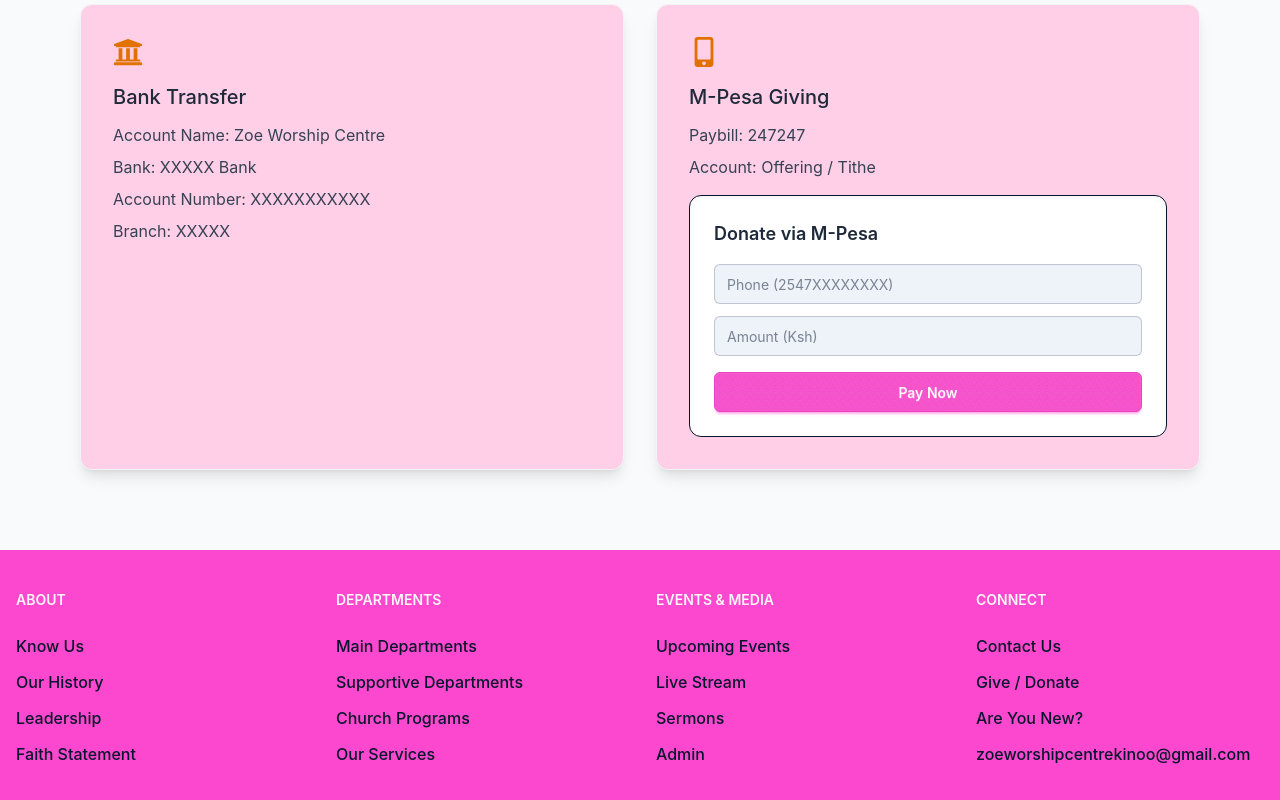
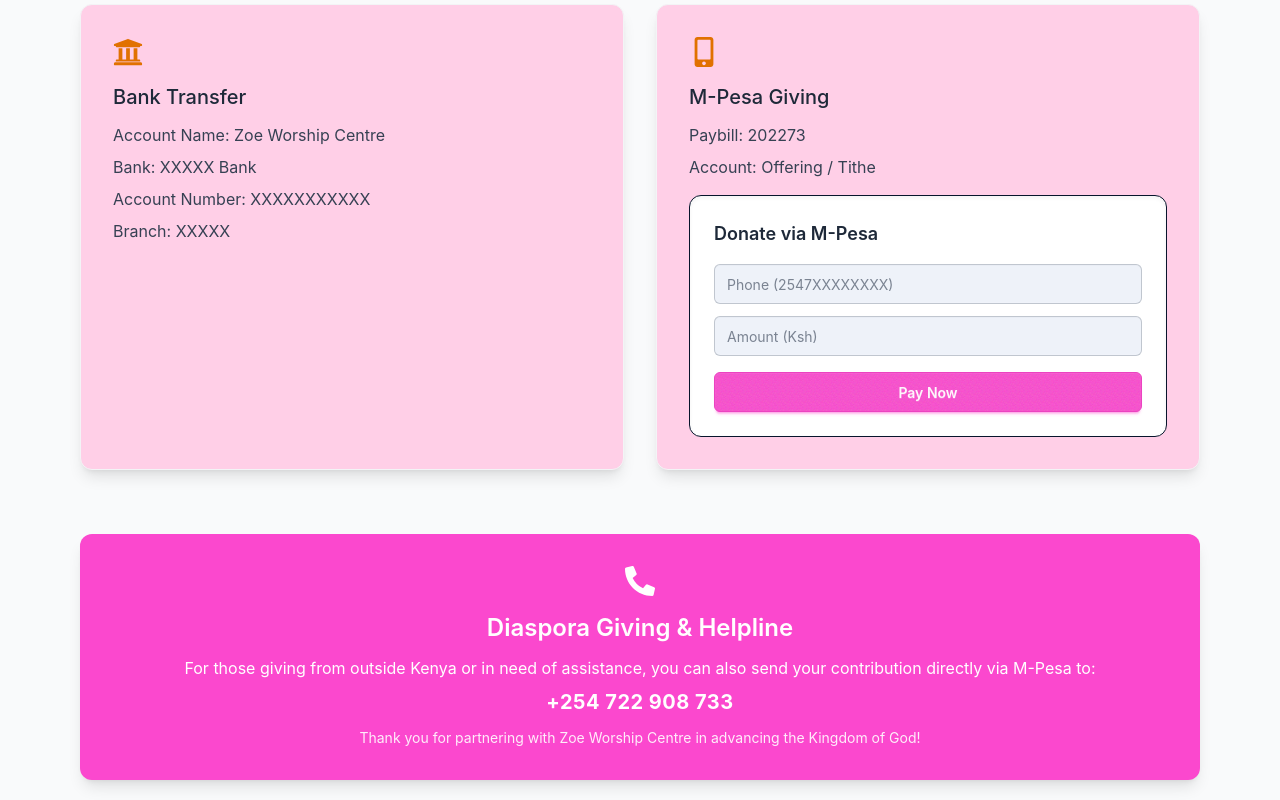
Before and after one commit to bugijay7/zoewc, a React (Vite) app in the folder client/: page /donate in a window 1280 px wide. Shown: the part 380-1180 px from the top of the page. Built offline with nearby package versions, Linux system fonts and the light colour scheme.

Commit message:
dination help line

```diff
--- a/client/src/pages/DonationPage.jsx
+++ b/client/src/pages/DonationPage.jsx
@@ -1,6 +1,6 @@
 import React, { useState } from "react";
 import axios from "axios";
-import { FaPaypal, FaMobileAlt, FaUniversity, FaHeart } from "react-icons/fa";
+import { FaPaypal, FaMobileAlt, FaUniversity, FaHeart, FaPhoneAlt } from "react-icons/fa";
 
 export default function DonationPage() {
   const [phone, setPhone] = useState("");
@@ -39,8 +39,8 @@
           </h1>
           <p className="text-primary py-6 text-sm md:text-base max-w-2xl mx-auto">
             Your generous giving helps us reach more souls, support the
-            community, and spread the gospel of Christ. Every contribution—
-            big or small—makes an eternal impact.
+            community, and spread the gospel of Christ. Every contribution—big or
+            small—makes an eternal impact.
           </p>
         </div>
 
@@ -53,7 +53,7 @@
               Bank Transfer
             </h2>
             <p className="text-gray-700 mb-2">Account Name: Zoe Worship Centre</p>
-            <p className="text-gray-700 mb-2">Bank: XXXXX  Bank</p>
+            <p className="text-gray-700 mb-2">Bank: XXXXX Bank</p>
             <p className="text-gray-700 mb-2">Account Number: XXXXXXXXXXX</p>
             <p className="text-gray-700">Branch: XXXXX</p>
           </div>
@@ -64,7 +64,7 @@
             <h2 className="text-xl font-medium text-gray-800 mb-3">
               M-Pesa Giving
             </h2>
-            <p className="text-gray-700 mb-2">Paybill: 247247</p>
+            <p className="text-gray-700 mb-2">Paybill: 202273</p>
             <p className="text-gray-700 mb-4">Account: Offering / Tithe</p>
 
             {/* 💰 Interactive STK Push Form */}
@@ -99,6 +99,23 @@
             </div>
           </div>
         </div>
+
+        {/* 🌍 Diaspora Giving & Helpline */}
+        <div className="mt-16 bg-primary text-white p-8 rounded-xl text-center shadow-lg">
+          <FaPhoneAlt className="text-3xl mx-auto mb-4" />
+          <h3 className="text-2xl font-semibold mb-3">Diaspora Giving & Helpline</h3>
+          <p className="text-sm md:text-base mb-2">
+            For those giving from outside Kenya or in need of assistance, you can
+            also send your contribution directly via M-Pesa to:
+          </p>
+          <p className="text-lg md:text-xl font-bold tracking-wide">
+            +254 722 908 733
+          </p>
+          <p className="text-sm mt-3 opacity-90">
+            Thank you for partnering with Zoe Worship Centre in advancing the
+            Kingdom of God!
+          </p>
+        </div>
       </div>
     </div>
   );
```
